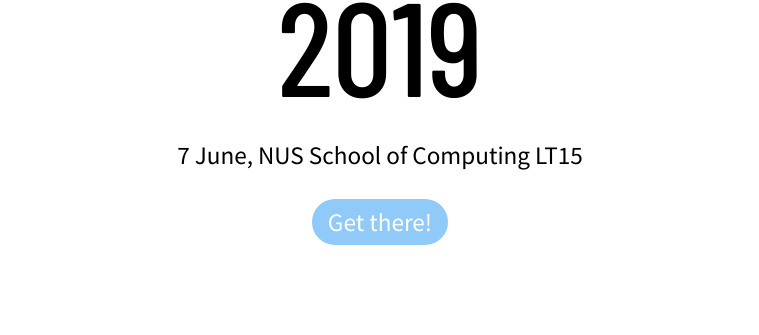
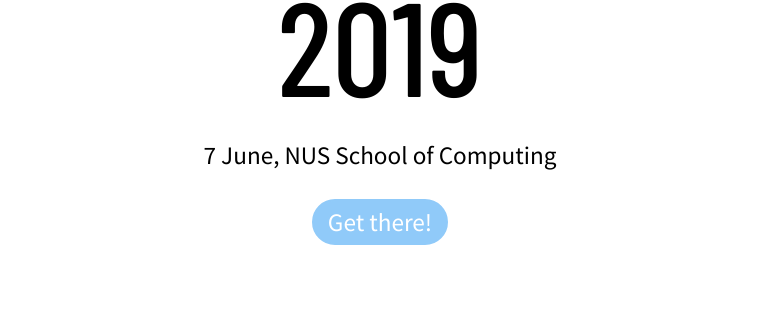
Before and after one commit to buildingblocs/2019, a Jekyll site: the page built from index.md, in a window 1280 px wide and 900 px high. Shown: the part 398-733 px from the top of the window, without its empty margins (260-1019 px from the left). Built offline with Jekyll 4.4.1, drawn with Linux system fonts in a browser that asks for light colours; some web fonts are replaced; a script that is not in the unit is left out.

Commit message:
removed venue
may not be LT15 this year

```diff
--- a/_config.yml
+++ b/_config.yml
@@ -3,7 +3,7 @@
 title: "BuildingBloCS"
 tagline: "High School Computer Science Conference"
 date: "7 June"
-location: "NUS School of Computing LT15"
+location: "NUS School of Computing"
 
 exclude:
   - README.md
```
